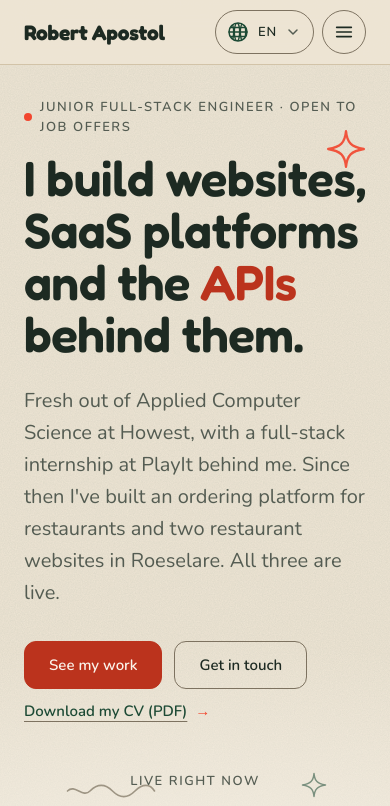
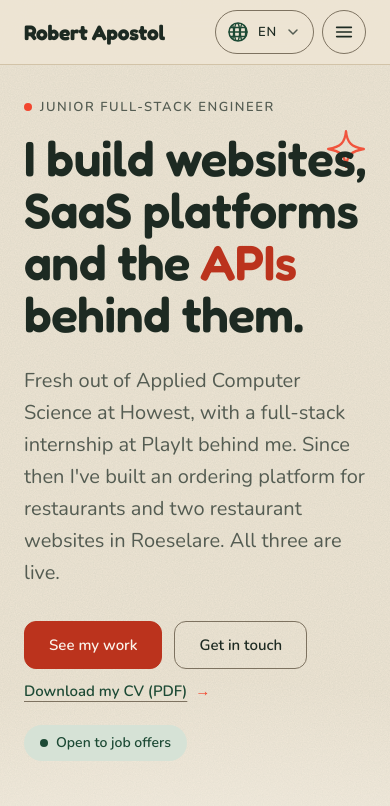
Before and after one commit to osaatasss/e-portfolio, a React (Vite) app: page / in a window 390 px wide. Shown: the top 806 px of the page. Built offline with nearby package versions, Linux system fonts and the light colour scheme; a web font is replaced by a local one.

Commit message:
Move job-offer status from hero eyebrow into its own badge
The eyebrow wrapped badly on phones. It now shows only the role, and
"Open to job offers" sits in a green status pill under the hero
buttons, in all three languages.

Co-Authored-By: Claude Opus 5.5 <noreply@anthropic.com>

```diff
--- a/src/components/home/HomeHero.tsx
+++ b/src/components/home/HomeHero.tsx
@@ -40,6 +40,13 @@ const HomeHero = () => {
           {t.common.downloadCv}
         </Button>
       </div>
+      <p className="mt-6 inline-flex items-center gap-2 rounded-pill bg-forest-soft px-4 py-2 text-sm font-semibold text-forest">
+        <span className="relative flex size-2" aria-hidden="true">
+          <span className="absolute inline-flex size-full rounded-pill bg-forest opacity-60 motion-safe:animate-ping" />
+          <span className="relative inline-flex size-2 rounded-pill bg-forest" />
+        </span>
+        {h.status}
+      </p>
 
       <div className="pf-stage">
         <Doodle shape="wave" width={120} height={24} style={{ left: '8%', top: -6 }} />
--- a/src/i18n/messages/en.ts
+++ b/src/i18n/messages/en.ts
@@ -28,7 +28,8 @@ const en = {
   },
   nav: { work: 'Work', how: 'How it works', studies: 'Studies', about: 'About', contact: 'Contact', home: 'Home' },
   hero: {
-    eyebrow: 'Junior full-stack engineer · Open to job offers',
+    eyebrow: 'Junior full-stack engineer',
+    status: 'Open to job offers',
     title: { before: 'I build websites, SaaS platforms and the ', hl: 'APIs', after: ' behind them.' },
     intro:
       "Fresh out of Applied Computer Science at Howest, with a full-stack internship at PlayIt behind me. Since then I've built an ordering platform for restaurants and two restaurant websites in Roeselare. All three are live.",
--- a/src/i18n/messages/nl.ts
+++ b/src/i18n/messages/nl.ts
@@ -30,7 +30,8 @@ const nl: Messages = {
   },
   nav: { work: 'Werk', how: 'Hoe het werkt', studies: 'Studies', about: 'Over mij', contact: 'Contact', home: 'Home' },
   hero: {
-    eyebrow: 'Junior full-stack engineer · Open voor jobaanbiedingen',
+    eyebrow: 'Junior full-stack engineer',
+    status: 'Open voor jobaanbiedingen',
     title: { before: 'Ik bouw websites, SaaS-platformen en de ', hl: "API's", after: ' erachter.' },
     intro:
       'Net afgestudeerd in Toegepaste Informatica aan Howest, met een full-stack stage bij PlayIt achter de rug. Sindsdien bouwde ik een bestelplatform voor restaurants en twee restaurantwebsites in Roeselare. Alle drie staan ze live.',
--- a/src/i18n/messages/ro.ts
+++ b/src/i18n/messages/ro.ts
@@ -30,7 +30,8 @@ const ro: Messages = {
   },
   nav: { work: 'Proiecte', how: 'Cum funcționează', studies: 'Studii', about: 'Despre mine', contact: 'Contact', home: 'Acasă' },
   hero: {
-    eyebrow: 'Inginer full-stack junior · Deschis la oferte de muncă',
+    eyebrow: 'Inginer full-stack junior',
+    status: 'Deschis la oferte de muncă',
     title: { before: 'Construiesc site-uri, platforme SaaS și ', hl: 'API-urile', after: ' din spatele lor.' },
     intro:
       'Proaspăt absolvent de Informatică Aplicată la Howest, cu un stagiu full-stack la PlayIt. De atunci am construit o platformă de comenzi pentru restaurante și două site-uri de restaurante în Roeselare. Toate trei sunt live.',
```
